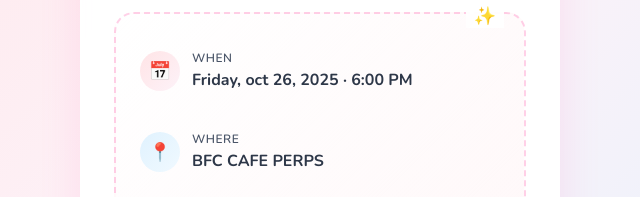
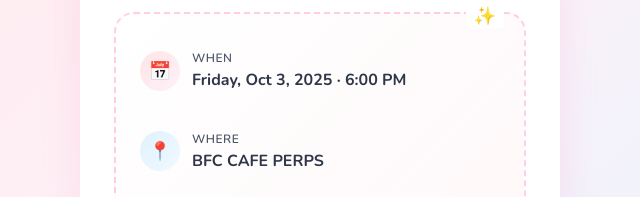
Before and after one commit to jairusalano123/harvey, a plain HTML site: page index.html in a window 1280 px wide. Shown: the part 303-500 px from the top of the page, 320-960 px from the left. Drawn offline with nearby package versions, Linux system fonts and the light colour scheme.

Commit message:
Update index.html
v4

```diff
--- a/index.html
+++ b/index.html
@@ -290,7 +290,7 @@ body {
         <div class="detail-icon when-icon">📅</div>
         <div class="detail-content">
           <div class="detail-label">When</div>
-          <div class="detail-value" id="when">Friday, oct 26, 2025 · 6:00 PM</div>
+          <div class="detail-value" id="when">Friday, Oct 3, 2025 · 6:00 PM</div>
         </div>
       </div>
       <div class="detail-item">
```
